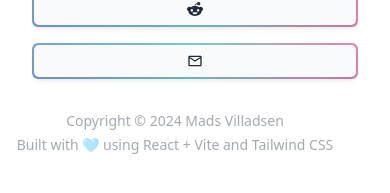
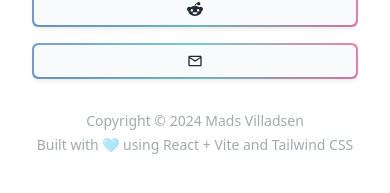
Before and after one commit to Ditz3n/Ditz3n.github.io, a React (Vite) app: page / in a window 390 px wide. Shown: the part 6809-7002 px from the top of the page. Built offline with nearby package versions, Linux system fonts and the light colour scheme; what ldrs would draw is missing.

Commit message:
The Footer.tsx component wasn't being aligned properly on the width of the device when using my iPhone 15 Pro Max. Now it seems to work.

```diff
--- a/src/components/sections/Footer.tsx
+++ b/src/components/sections/Footer.tsx
@@ -1,8 +1,8 @@
 // Footer | This component is used to display the footer of the website
 function Footer() {
   return (
-    <section id="footer" className="items-center justify-center xs:px-32 sm:px-16 md:px-24 lg:px-32 transition-all duration-300 pt-8 pb-2 opacity-50">
-      <div className="text-sm w-full max-w-[350px] sm:max-w-[450px] lg+:max-w-[700px] text-center transition-all duration-300 dark:text-gray-300 text-gray-600 cursor-default ">
+    <section id="footer" className="flex items-center justify-center px-4 sm:px-16 md:px-24 lg:px-32 transition-all duration-300 pt-8 pb-2 opacity-50">
+      <div className="text-sm w-full max-w-[350px] sm:min-w-[450px] lg+:min-w-[700px] text-center transition-all duration-300 dark:text-gray-300 text-gray-600 cursor-default">
         <h1>Copyright © 2024 Mads Villadsen</h1>
         <p className="mt-1">
           Built with <span className="inline dark:hidden">🩵</span><span className="hidden dark:inline">🧡</span> using
```
